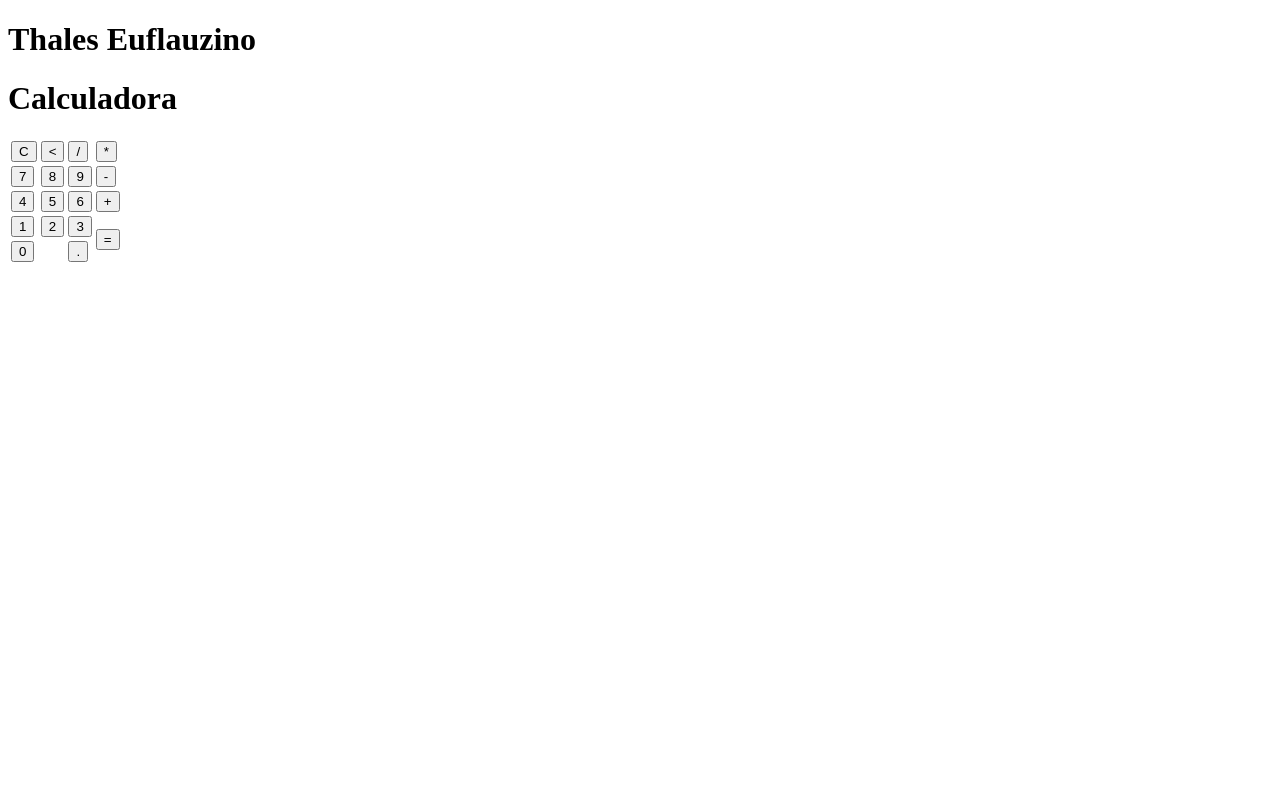
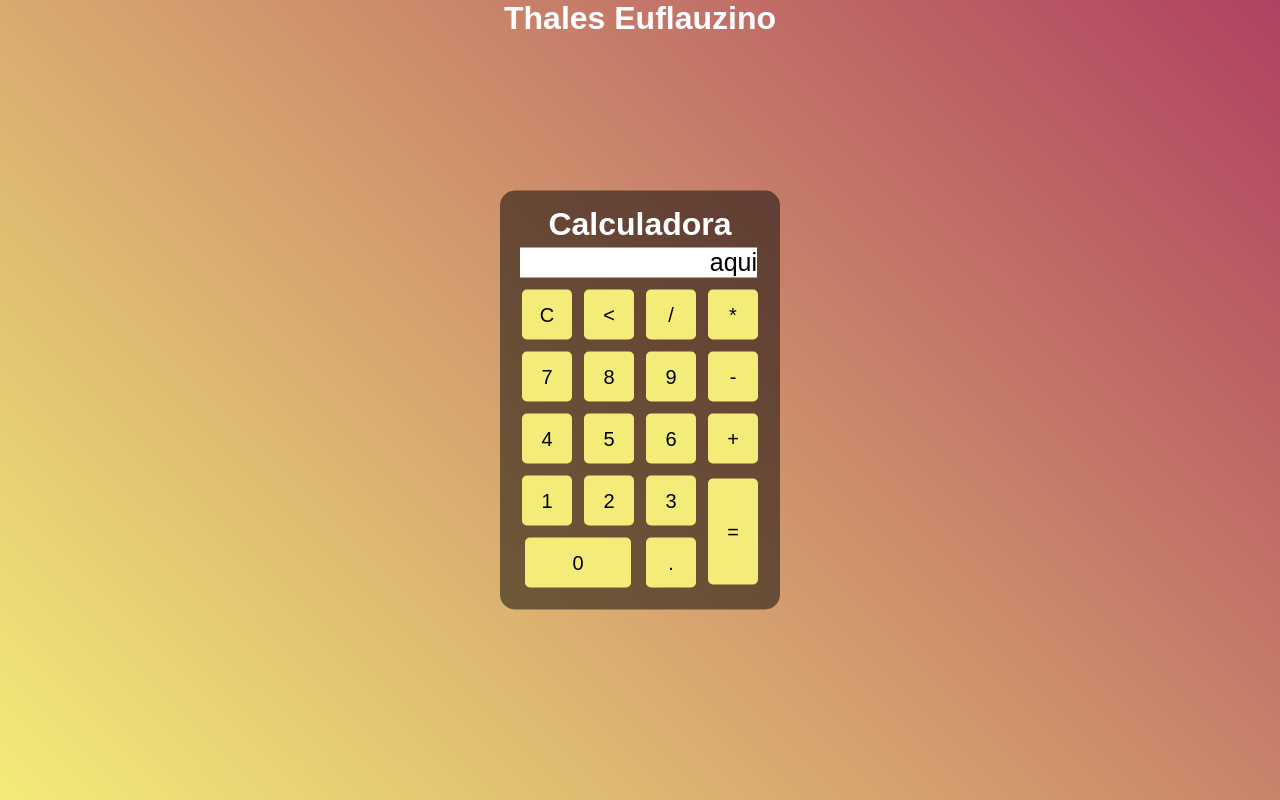
Before and after one commit to thaleseuflauzino/calculator, a plain HTML site: page calculadora.html in a window 1280 px wide. Drawn offline with Linux system fonts and the light colour scheme.

Commit message:
making css

```diff
--- a/calculadora.html
+++ b/calculadora.html
@@ -7,7 +7,48 @@
 </head>
 <style>
     * {
-
+        margin: 0;
+        padding: 0;
+    }
+    .fundo{
+        background-image: linear-gradient(45deg, #f3ec78, #af4261);
+        color: white;
+        font-family: Arial, Helvetica, sans-serif;
+        height: 100vh;
+        text-align: center;
+    }
+    .calculadora {
+        position: absolute;
+        background-color: rgba(0, 0, 0, 0.5);
+        top: 50%;
+        left: 50%;
+        transform: translate(-50%,-50%);
+        border-radius: 15px;
+        padding: 15px;
+    }
+    .buttons{
+        width: 50px;
+        height: 50px;
+        background-color: #f3ec78;
+        color: black;
+        border: none;
+        border-radius: 5px;
+        margin: 5px;
+        font-size: 20px;
+        cursor: pointer;
+    }
+    .buttons:hover{
+        background-color: #af4261;
+        color: white;
+    }
+    #resultado {
+        width: 237px;
+        background-color: white;
+        height: 30px;
+        margin: 5px;
+        font-size: 25px;
+        color: black;
+        text-align: right;
     }
 </style>
 <body>
@@ -15,35 +56,35 @@
         <h1>Thales Euflauzino</h1>
         <div class="calculadora">
             <h1>Calculadora</h1>
-            <p id="resultado"> </p>
+            <p id="resultado">aqui</p>
             <table>
                 <tr>
-                    <td><button>C</button></td>
-                    <td><button><</button></td>
-                    <td><button>/</button></td>
-                    <td><button>*</button></td>
+                    <td><button class="buttons">C</button></td>
+                    <td><button class="buttons"><</button></td>
+                    <td><button class="buttons">/</button></td>
+                    <td><button class="buttons">*</button></td>
                 </tr>
                 <tr>
-                    <td><button>7</button></td>
-                    <td><button>8</button></td>
-                    <td><button>9</button></td>
-                    <td><button>-</button></td>
+                    <td><button class="buttons">7</button></td>
+                    <td><button class="buttons">8</button></td>
+                    <td><button class="buttons">9</button></td>
+                    <td><button class="buttons">-</button></td>
                 </tr>
                 <tr>
-                    <td><button>4</button></td>
-                    <td><button>5</button></td>
-                    <td><button>6</button></td>
-                    <td><button>+</button></td>
+                    <td><button class="buttons">4</button></td>
+                    <td><button class="buttons">5</button></td>
+                    <td><button class="buttons">6</button></td>
+                    <td><button class="buttons">+</button></td>
                 </tr>
                 <tr>
-                    <td><button>1</button></td>
-                    <td><button>2</button></td>
-                    <td><button>3</button></td>
-                    <td rowspan="2"><button>=</button></td>
+                    <td><button class="buttons">1</button></td>
+                    <td><button class="buttons">2</button></td>
+                    <td><button class="buttons">3</button></td>
+                    <td rowspan="2"><button class="buttons"  style="height: 106px;"> =</button></td>
                 </tr>
                 <tr>
-                    <td colspan="2"><button>0</button></td>
-                    <td><button>.</button></td>
+                    <td colspan="2"><button class="buttons"  style="width: 106px;">0</button></td>
+                    <td><button class="buttons">.</button></td>
                 </tr>
             </table>
         </div>
```
